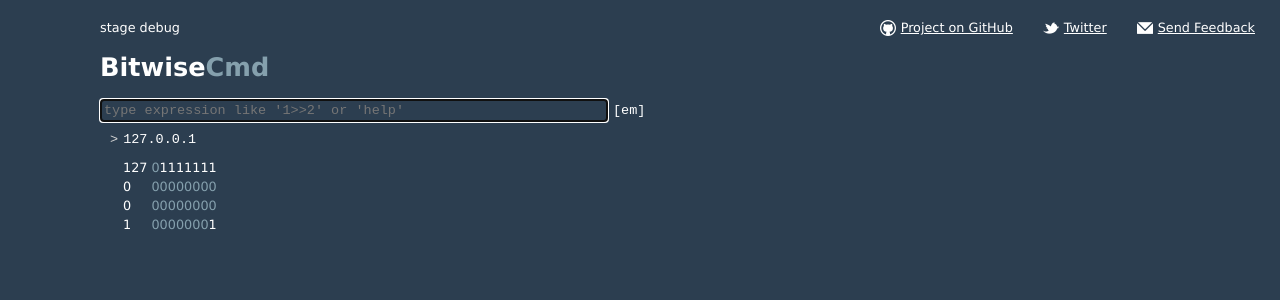
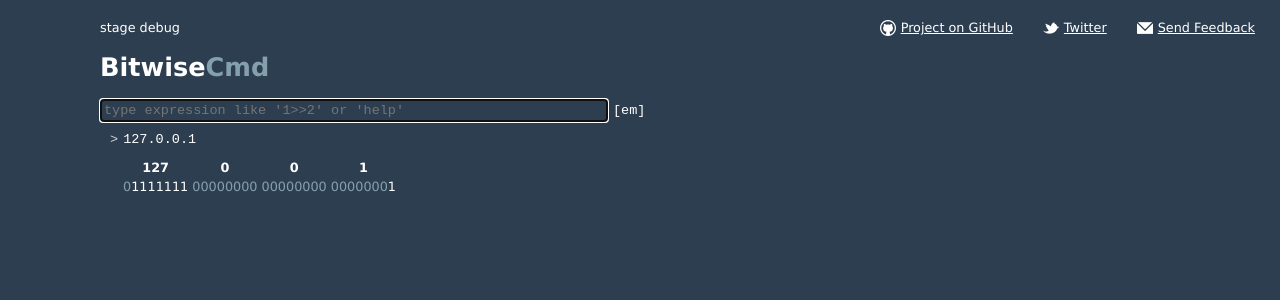
Before and after one commit to BorysLevytskyi/BitwiseCmd, a React (Create React App) app: page / in a window 1280 px wide. Shown: the top 300 px of the page. Built offline with nearby package versions, Linux system fonts and the light colour scheme.

Commit message:
Update how ip addresses are shown

```diff
--- a/src/components/results/IpAddressView.tsx
+++ b/src/components/results/IpAddressView.tsx
@@ -16,10 +16,22 @@ export class IpAddressView extends React.Component<IpAddressViewProps>
 
         return <div>
             <table>
-                {this.octet(ip.firstByte, 1)}
-                {this.octet(ip.secondByte, 2)}
-                {this.octet(ip.thirdByte, 3)}
-                {this.octet(ip.fourthByte, 4)}
+                <thead>
+                    <tr>
+                    <th>{ip.firstByte}</th>
+                    <th>{ip.secondByte}</th>
+                    <th>{ip.thirdByte}</th>
+                    <th>{ip.fourthByte}</th>
+                    </tr>
+                </thead>
+                <tbody>
+                    <tr>
+                        <td>{this.bin(ip.firstByte, 1)}</td>
+                        <td>{this.bin(ip.secondByte, 2)}</td>
+                        <td>{this.bin(ip.thirdByte, 3)}</td>
+                        <td>{this.bin(ip.fourthByte, 4)}</td>
+                    </tr>
+                </tbody>
             </table>
 
         </div>
@@ -31,12 +43,20 @@ export class IpAddressView extends React.Component<IpAddressViewProps>
             <td>
                 <BinaryStringView
                     binaryString={fmt(number)}
-                    key={2}
                     emphasizeBytes={false}
                     allowFlipBits={true}
                     onFlipBit={e => this.onFlippedBit(e.newBinaryString, octetNumber)} />
             </td>
         </tr>
+    }
+
+    bin(value: number, octetNumber: OctetNumber) {
+        return <BinaryStringView
+            binaryString={fmt(value)}
+            key={2}
+            emphasizeBytes={false}
+            allowFlipBits={true}
+            onFlipBit={e => this.onFlippedBit(e.newBinaryString, octetNumber)} />;
     }
 
     onFlippedBit(binaryString: string, number: OctetNumber) {
--- a/src/ipaddress/ip.ts
+++ b/src/ipaddress/ip.ts
@@ -39,7 +39,7 @@ export class IpAddress {
     setOctet(octet: OctetNumber, value : number)  {
         switch(octet) {
             case 1:
-               return new IpAddress(this.firstByte, this.secondByte, this.thirdByte, this.fourthByte)
+                this.firstByte = value;
                 break;
             case 2:
                 this.secondByte = value;
```
